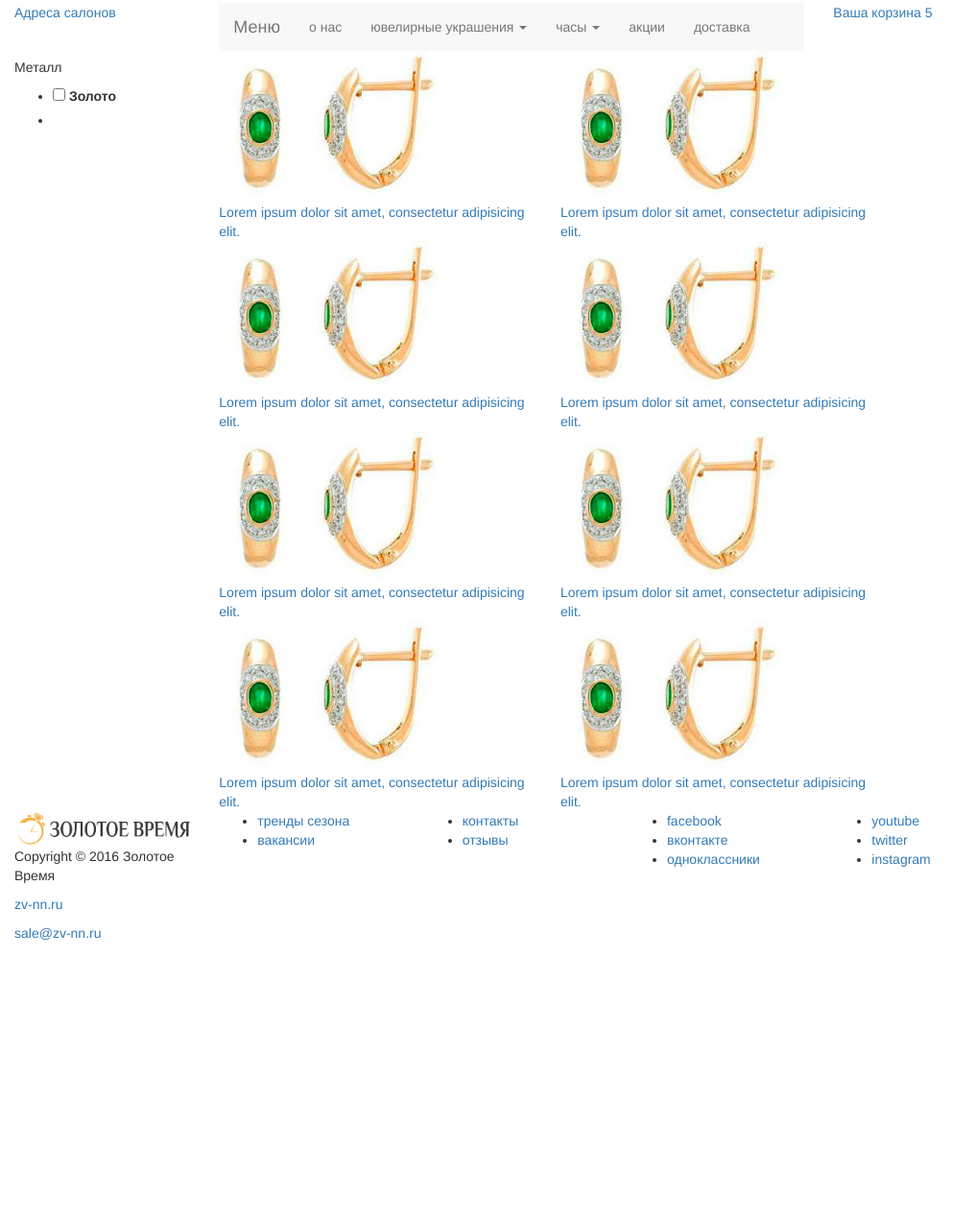
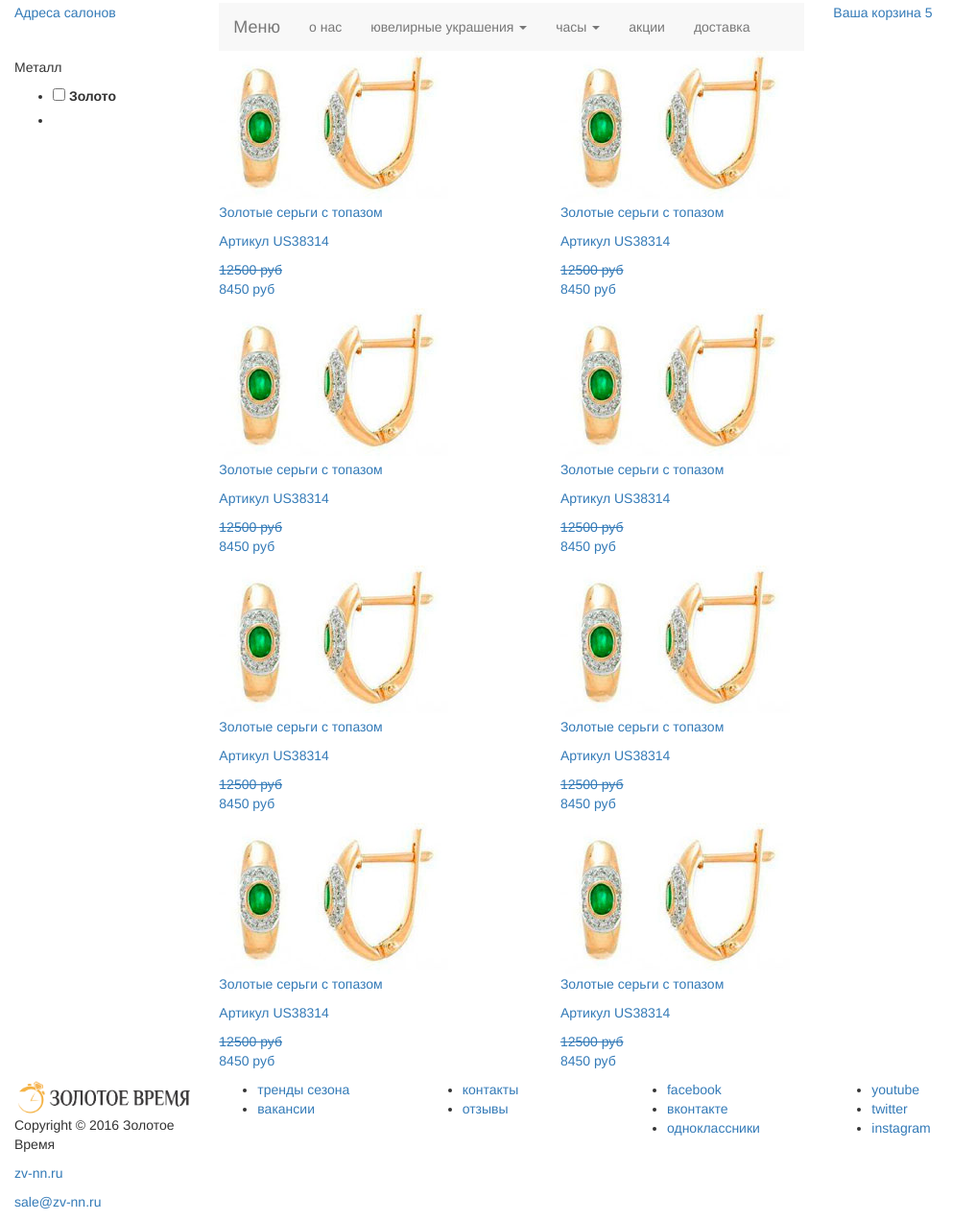
Before and after one commit to vincefliek/GoldTime, a website: page app/category.html in a window 1280 px wide. Shown: the part 92-1364 px from the top of the page at 96% size, without its empty margins (0-1017 px from the left). Before the commit the page ends 1084 px from the top, so only its background shows below. Drawn offline with nearby package versions, Linux system fonts and the light colour scheme; some packages are replaced by stand-ins of ours; files that its build step writes are made by us from their sources; a script that the page names is missing.

Commit message:
js: fixed oloo object; html/css: added price;

```diff
--- a/app/category.html
+++ b/app/category.html
@@ -384,7 +384,14 @@
                                             </div>
                                         </div>
                                         <figcaption class="PRODUCTS__figcaption">
-                                            Lorem ipsum dolor sit amet, consectetur adipisicing elit.
+                                            <p class="PRODUCTS__figcaption-name">
+                                                Золотые серьги с топазом
+                                            </p>
+                                            <p class="PRODUCTS__figcaption-number">
+                                                Артикул US38314
+                                            </p>
+                                            <del class="PRODUCTS__figcaption-delprice h4-like">12500 руб</del>
+                                            <p class="PRODUCTS__figcaption-price h4-like">8450 руб</p>
                                         </figcaption>
                                     </figure>
                                 </a>
@@ -402,7 +409,14 @@
                                             </div>
                                         </div>
                                         <figcaption class="PRODUCTS__figcaption">
-                                            Lorem ipsum dolor sit amet, consectetur adipisicing elit.
+                                            <p class="PRODUCTS__figcaption-name">
+                                                Золотые серьги с топазом
+                                            </p>
+                                            <p class="PRODUCTS__figcaption-number">
+                                                Артикул US38314
+                                            </p>
+                                            <del class="PRODUCTS__figcaption-delprice h4-like">12500 руб</del>
+                                            <p class="PRODUCTS__figcaption-price h4-like">8450 руб</p>
                                         </figcaption>
                                     </figure>
                                 </a>
@@ -420,7 +434,14 @@
                                             </div>
                                         </div>
                                         <figcaption class="PRODUCTS__figcaption">
-                                            Lorem ipsum dolor sit amet, consectetur adipisicing elit.
+                                            <p class="PRODUCTS__figcaption-name">
+                                                Золотые серьги с топазом
+                                            </p>
+                                            <p class="PRODUCTS__figcaption-number">
+                                                Артикул US38314
+                                            </p>
+                                            <del class="PRODUCTS__figcaption-delprice h4-like">12500 руб</del>
+                                            <p class="PRODUCTS__figcaption-price h4-like">8450 руб</p>
                                         </figcaption>
                                     </figure>
                                 </a>
@@ -438,7 +459,14 @@
                                             </div>
                                         </div>
                                         <figcaption class="PRODUCTS__figcaption">
-                                            Lorem ipsum dolor sit amet, consectetur adipisicing elit.
+                                            <p class="PRODUCTS__figcaption-name">
+                                                Золотые серьги с топазом
+                                            </p>
+                                            <p class="PRODUCTS__figcaption-number">
+                                                Артикул US38314
+                                            </p>
+                                            <del class="PRODUCTS__figcaption-delprice h4-like">12500 руб</del>
+                                            <p class="PRODUCTS__figcaption-price h4-like">8450 руб</p>
                                         </figcaption>
                                     </figure>
                                 </a>
@@ -456,7 +484,14 @@
                                             </div>
                                         </div>
                                         <figcaption class="PRODUCTS__figcaption">
-                                            Lorem ipsum dolor sit amet, consectetur adipisicing elit.
+                                            <p class="PRODUCTS__figcaption-name">
+                                                Золотые серьги с топазом
+                                            </p>
+                                            <p class="PRODUCTS__figcaption-number">
+                                                Артикул US38314
+                                            </p>
+                                            <del class="PRODUCTS__figcaption-delprice h4-like">12500 руб</del>
+                                            <p class="PRODUCTS__figcaption-price h4-like">8450 руб</p>
                                         </figcaption>
                                     </figure>
                                 </a>
@@ -474,7 +509,14 @@
                                             </div>
                                         </div>
                                         <figcaption class="PRODUCTS__figcaption">
-                                            Lorem ipsum dolor sit amet, consectetur adipisicing elit.
+                                            <p class="PRODUCTS__figcaption-name">
+                                                Золотые серьги с топазом
+                                            </p>
+                                            <p class="PRODUCTS__figcaption-number">
+                                                Артикул US38314
+                                            </p>
+                                            <del class="PRODUCTS__figcaption-delprice h4-like">12500 руб</del>
+                                            <p class="PRODUCTS__figcaption-price h4-like">8450 руб</p>
                                         </figcaption>
                                     </figure>
                                 </a>
@@ -492,7 +534,14 @@
                                             </div>
                                         </div>
                                         <figcaption class="PRODUCTS__figcaption">
-                                            Lorem ipsum dolor sit amet, consectetur adipisicing elit.
+                                            <p class="PRODUCTS__figcaption-name">
+                                                Золотые серьги с топазом
+                                            </p>
+                                            <p class="PRODUCTS__figcaption-number">
+                                                Артикул US38314
+                                            </p>
+                                            <del class="PRODUCTS__figcaption-delprice h4-like">12500 руб</del>
+                                            <p class="PRODUCTS__figcaption-price h4-like">8450 руб</p>
                                         </figcaption>
                                     </figure>
                                 </a>
@@ -510,11 +559,19 @@
                                             </div>
                                         </div>
                                         <figcaption class="PRODUCTS__figcaption">
-                                            Lorem ipsum dolor sit amet, consectetur adipisicing elit.
+                                            <p class="PRODUCTS__figcaption-name">
+                                                Золотые серьги с топазом
+                                            </p>
+                                            <p class="PRODUCTS__figcaption-number">
+                                                Артикул US38314
+                                            </p>
+                                            <del class="PRODUCTS__figcaption-delprice h4-like">12500 руб</del>
+                                            <p class="PRODUCTS__figcaption-price h4-like">8450 руб</p>
                                         </figcaption>
                                     </figure>
                                 </a>
                             </div>
+
 
                         </div>
                     </div>
--- a/app/js/main.js
+++ b/app/js/main.js
@@ -1,6 +1,8 @@
 jQuery(function ($) {
 
-	var APP_GT = {
+	var APP_GT = APP_GT || {};
+
+	APP_GT = {
 		replaceCartNode: function () {
 
 			var query = Modernizr.mq('(max-width: 991px)');
--- a/stylus/categories/styles.styl
+++ b/stylus/categories/styles.styl
@@ -66,11 +66,13 @@
     position relative
     display block
     //prefs(box-shadow, 0 0 8px 0 rgba(0,0,0,0.5), -ms- -o-)
+
     &:hover
       prefs(box-shadow, 0 0 8px 0 rgba(0,0,0,0.5), -ms- -o-)
 
       .zoo-img
         display block
+        //display none
 
   &__col-lg-2_5
     @media (min-width: 1500px)
@@ -85,6 +87,23 @@
     height 366px
     padding 10px
     overflow hidden
+
+  &__figcaption
+    font-family 'Open Sans', "Helvetica Neue", Helvetica, Arial, sans-serif
+    em(13, 16)
+    color baseBlack
+
+    &-delprice
+      padding-top 20px
+      display block
+      font-size 1.2em
+      text-transform none
+
+    &-price
+      padding 0
+      color inherit
+      font-size 1.5em
+      text-transform none
 
   &__img-wrapper-table
     width 100%
```
